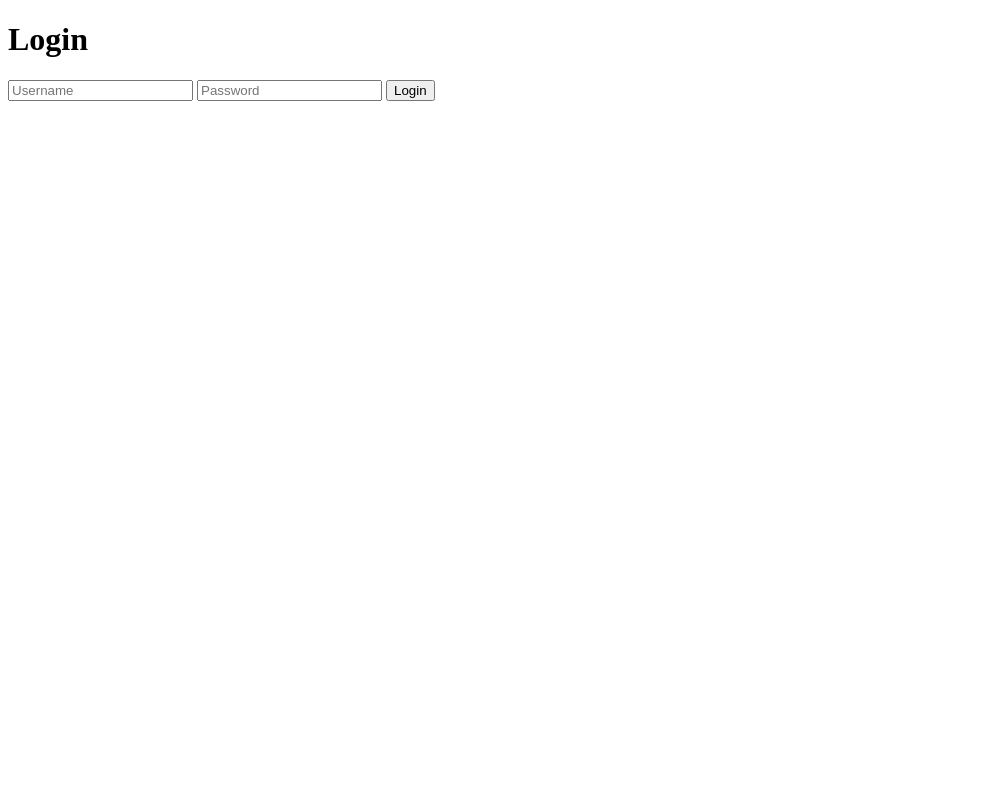
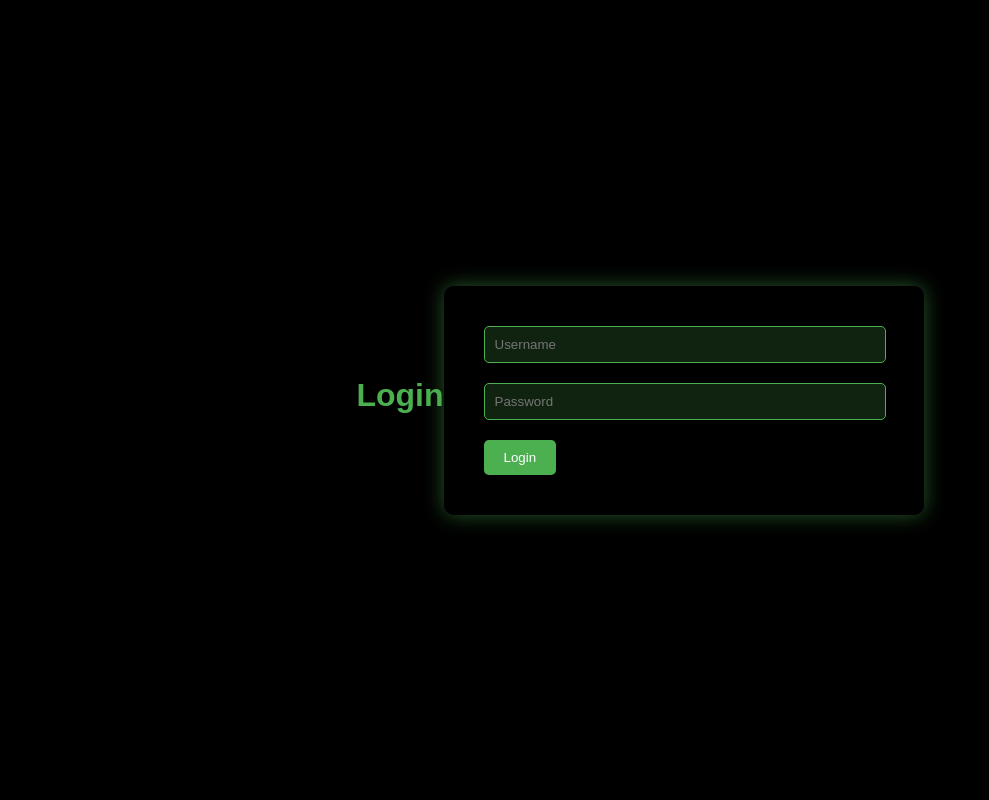
Before and after one commit to akashrai2003/HarvestEdge, a Flask app: page /login in a window 1280 px wide. Shown: the whole page, without its empty margins (0-989 px from the left). Run offline with Flask 3, Linux system fonts and the light colour scheme.

Commit message:
Login Page Update

```diff
--- a/templates/login.html
+++ b/templates/login.html
@@ -4,16 +4,86 @@
     <meta charset="UTF-8">
     <meta name="viewport" content="width=device-width, initial-scale=1.0">
     <title>Login</title>
+    <link rel="stylesheet" href="https://cdnjs.cloudflare.com/ajax/libs/animate.css/4.1.1/animate.min.css">
+    <style>
+        body {
+            font-family: Arial, sans-serif;
+            background-color: #000;
+            color: #fff;
+            margin: 0;
+            padding: 0;
+            display: flex;
+            justify-content: center;
+            align-items: center;
+            height: 100vh;
+        }
+
+        h1 {
+            text-align: center;
+            color: #4CAF50;
+            margin-bottom: 30px;
+        }
+
+        form {
+            background-color: rgba(0, 0, 0, 0.5);
+            padding: 40px;
+            border-radius: 10px;
+            box-shadow: 0 0 20px rgba(76, 175, 80, 0.5);
+            max-width: 400px;
+            width: 100%;
+            animation: fadeInDown 0.5s ease;
+        }
+
+        input[type="text"],
+        input[type="password"] {
+            width: calc(100% - 20px);
+            padding: 10px;
+            margin-bottom: 20px;
+            border: 1px solid #4CAF50;
+            border-radius: 5px;
+            color: #fff;
+            background-color: rgba(76, 175, 80, 0.2);
+            transition: border-color 0.3s ease;
+        }
+
+        input[type="text"]:focus,
+        input[type="password"]:focus {
+            border-color: #4CAF50;
+        }
+
+        button[type="submit"] {
+            background-color: #4CAF50;
+            color: #fff;
+            padding: 10px 20px;
+            border: none;
+            border-radius: 5px;
+            cursor: pointer;
+            transition: background-color 0.3s ease;
+        }
+
+        button[type="submit"]:hover {
+            background-color: #45a049;
+        }
+
+        @keyframes fadeInDown {
+            0% {
+                opacity: 0;
+                transform: translateY(-20px);
+            }
+            100% {
+                opacity: 1;
+                transform: translateY(0);
+            }
+        }
+    </style>
 </head>
 <body>
     <h1>Login</h1>
-    <form method="POST">
+    <form method="POST" class="animate__animated animate__fadeInDown">
         <input type="text" name="username" placeholder="Username" required>
         <input type="password" name="password" placeholder="Password" required>
         <button type="submit">Login</button>
-        {% if error %}
-            <p>{{ error }}</p>
-        {% endif %}
+        <!-- You can add more fields as needed -->
     </form>
 </body>
 </html>
```
